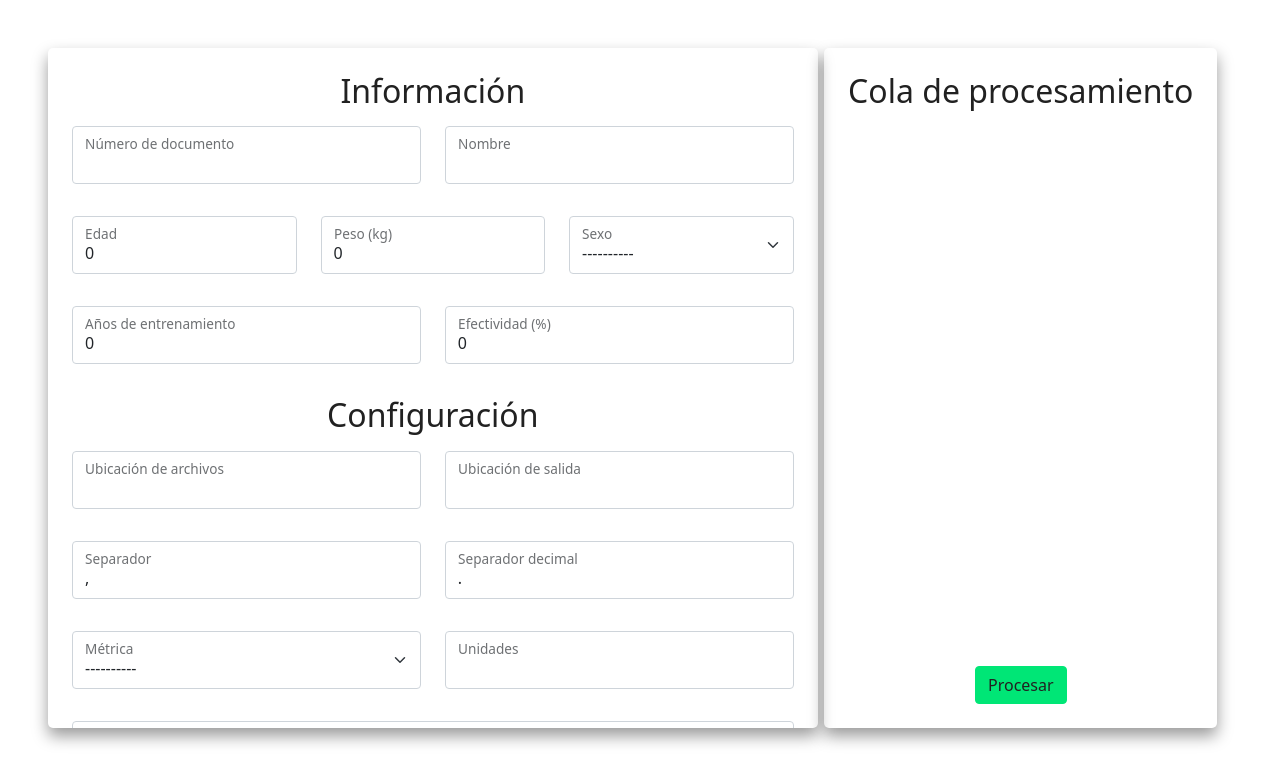
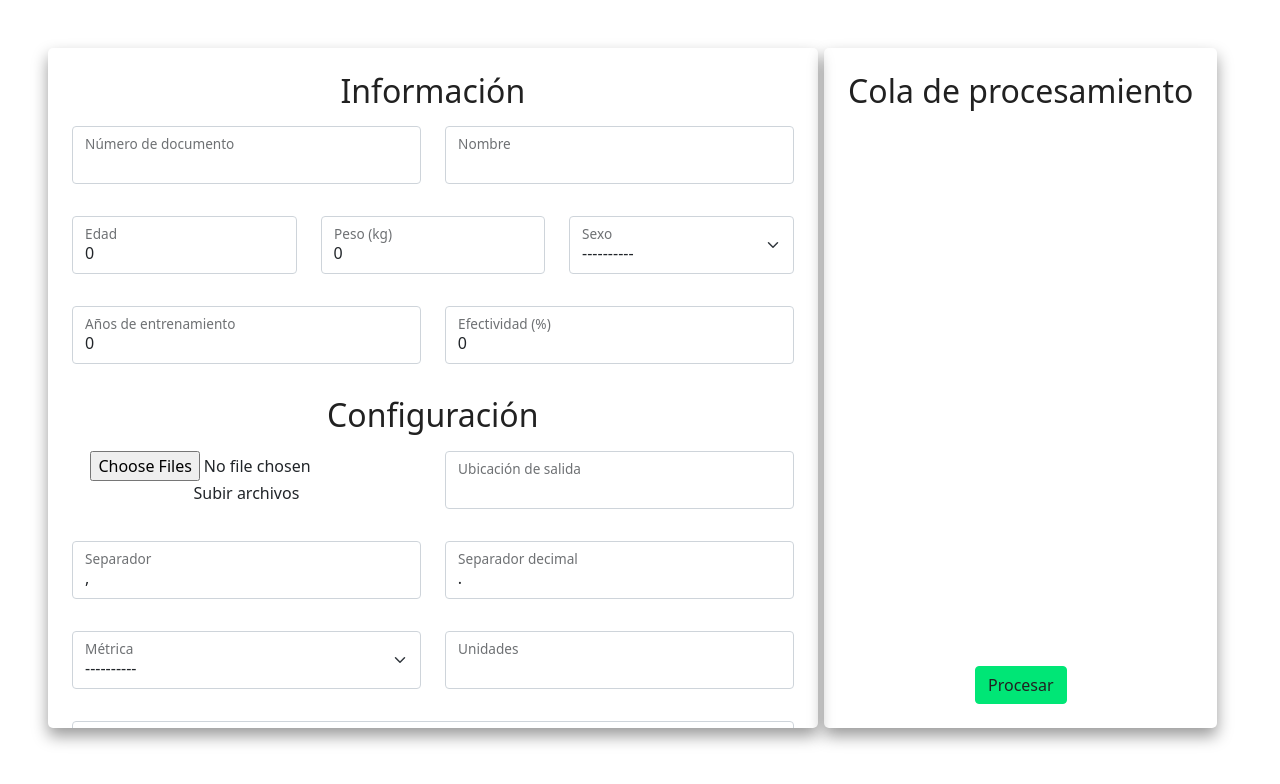
Before and after one commit to HugoTalledos/DatasetPlayer-front, a React (Create React App) app: page / in a window 1280 px wide. Shown: the top 784 px of the page. Built offline with nearby package versions, Linux system fonts and the light colour scheme.

Commit message:
Choose files added

```diff
--- a/src/components/Form/Form.js
+++ b/src/components/Form/Form.js
@@ -13,7 +13,7 @@ const FormConfig = () => {
   const [sex, setSex] = useState(0);
   const [experience, setExperience] = useState(0);
   const [efectivity, setEfectivity] = useState(0);
-  const [root, setRoot] = useState('');
+  const [listFiles, setListFiles] = useState('');
   const [rootFinish, setRootFinish] = useState('');
   const [separator, setSeparator] = useState(',');
   const [decimalSeparator, setDecimalSeparator] = useState('.');
@@ -26,6 +26,7 @@ const FormConfig = () => {
   const { data, dispatchData } = useContext(AppContext);
   const { dispatchData: dispatchNotification } = useContext(NotificationContext);
 
+  const addFiles = (element) => setListFiles((oldArray) => [...oldArray, element]);
   useEffect(() => {
     switch(metric) {
       case '1': setUnity('°'); break;
@@ -40,20 +41,20 @@ const FormConfig = () => {
 
     switch (action) {
       case 'clear':
-        if (!root || root.length === 0 || !documentNumber || documentNumber === 0) {
-          dispatchNotification({ text: 'Rellena todos los campos disponibles, por favor', type: 'danger' });
+        if (!listFiles || listFiles.length === 0 || !documentNumber || documentNumber === 0) {
+          dispatchNotification({ text: 'Rellena todos los campos disponibles, por favor', type: 'error' });
         } else savePlayer('clear');
         break;
       case 'graph':
         if  (!documentNumber || documentNumber.length === 0
-          || !root || root.length === 0
+          || !listFiles || listFiles.length === 0
           || !rootFinish || rootFinish.length === 0
           || !separator || separator.length === 0
           || !decimalSeparator || decimalSeparator.length === 0
           || !metric || metric.length === 0
           || !unity || unity.length === 0
           || !columns || columns.length === 0) {
-          dispatchNotification({ text: 'Rellena todos los campos disponibles, por favor', type: 'danger' });
+          dispatchNotification({ text: 'Rellena todos los campos disponibles, por favor', type: 'error' });
         } else savePlayer('graph');
         break;
       default:
@@ -64,7 +65,7 @@ const FormConfig = () => {
           || !sex || sex.length === 0
           || !experience || experience.length === 0
           || !efectivity || efectivity.length === 0
-          || !root || root.length === 0
+          || !listFiles || listFiles.length === 0
           || !rootFinish || rootFinish.length === 0
           || !separator || separator.length === 0
           || !decimalSeparator || decimalSeparator.length === 0
@@ -72,9 +73,17 @@ const FormConfig = () => {
           || !unity || unity.length === 0
           || !columns || columns.length === 0
           ) {
-          dispatchNotification({ text: 'Rellena todos los campos disponibles, por favor', type: 'danger' });
+          dispatchNotification({ text: 'Rellena todos los campos disponibles, por favor', type: 'error' });
         } else savePlayer('run')
         break;
+    }
+  };
+
+  const listDocuments = (folder) => {
+    const files = folder.target.files;
+    const len = files.length;
+    for (let i=0; i<len; i+=1) {
+      addFiles(files[i]);
     }
   };
 
@@ -83,7 +92,7 @@ const FormConfig = () => {
       dispatchData({
         player: {
           age, clear, columns, decimalSeparator, documentNumber,
-          efectivity, experience, graph, metric, name, root,
+          efectivity, experience, graph, metric, name, listFiles,
           rootFinish, separator, sex, temp, unity, weight,
         }
       });
@@ -93,7 +102,7 @@ const FormConfig = () => {
       setExperience(0);
       setExperience(0);
       setName('');
-      setRoot('');
+      setListFiles('');
       setRootFinish('');
       setSex(0);
       setWeight(0);
@@ -162,10 +171,9 @@ const FormConfig = () => {
         <Form>
           <Form.Group as={Row} className={'mb-3'}>
             <Col sm={'6'}>
-              <FloatingLabel label={'Ubicación de archivos'} className={'mb-3'}>
-                <Form.Control type={'text'} value={root}
-                              onChange={(e) => setRoot(e.target.value)}/>
-              </FloatingLabel>
+              <input type={'file'} id={'documents'} multiple
+                     accept={'.csv'} onChange={(e) => listDocuments(e)}/>
+              <Form.Label style={{ textAlign: 'left' }}>Subir archivos</Form.Label>
             </Col>
             <Col sm={'6'}>
               <FloatingLabel label={'Ubicación de salida'} className={'mb-3'}>
```
